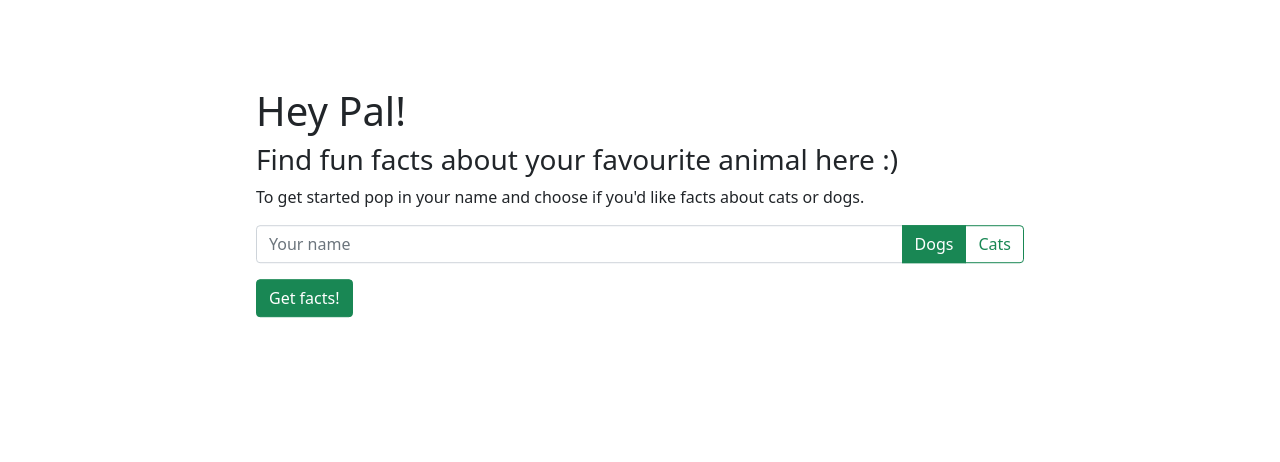
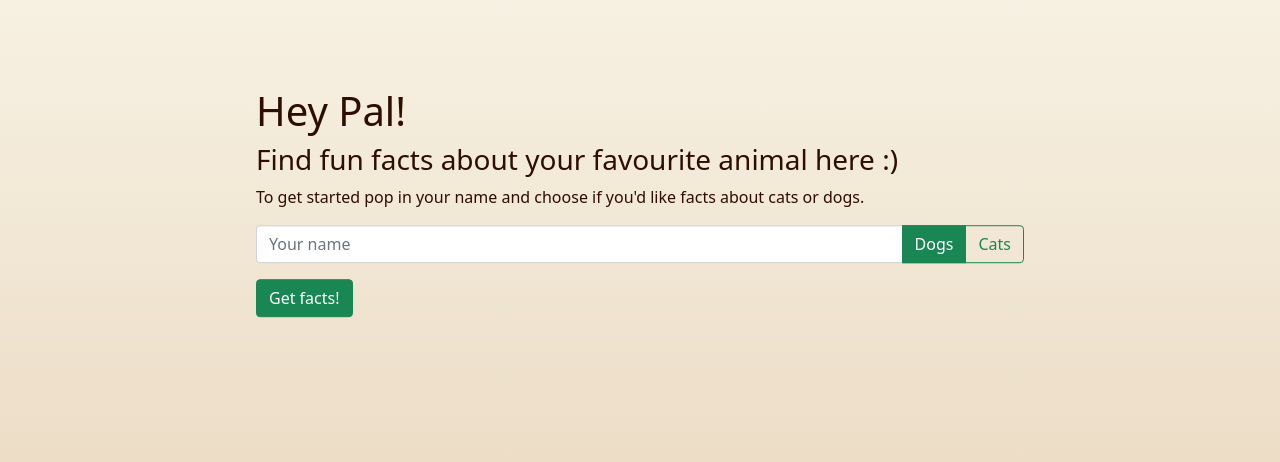
Before and after one commit to dominikacookies/dog-cat-facts, a React (Create React App) app: page / in a window 1280 px wide. Shown: the part 158-620 px from the top of the page. Built offline with nearby package versions, Linux system fonts and the light colour scheme.

Commit message:
introduced button styles

```diff
--- a/public/assets/css/styles.css
+++ b/public/assets/css/styles.css
@@ -1,3 +1,9 @@
+body {
+  background-image: linear-gradient(to bottom, #fbf7ec, #f6efe0, #f1e7d4, #eddec8, #e9d6bd);
+  height: 100vh;
+  color: #2D0E00
+}
+
 .main-container {
   height: 100vh;
   position: relative;
@@ -11,6 +17,18 @@
   transform: translate(-50%, -50%);
 }
 
+.primary-button {
+  background-color: #2D0E00;
+  color: white
+}
+
+.secondary-button {
+  color: #2D0E00;
+  background-color: none;
+  border-width: 0.5px;
+  border-color: #2D0E00;
+}
+
 .error-message {
   font-size: 12px;
   color: red
```
